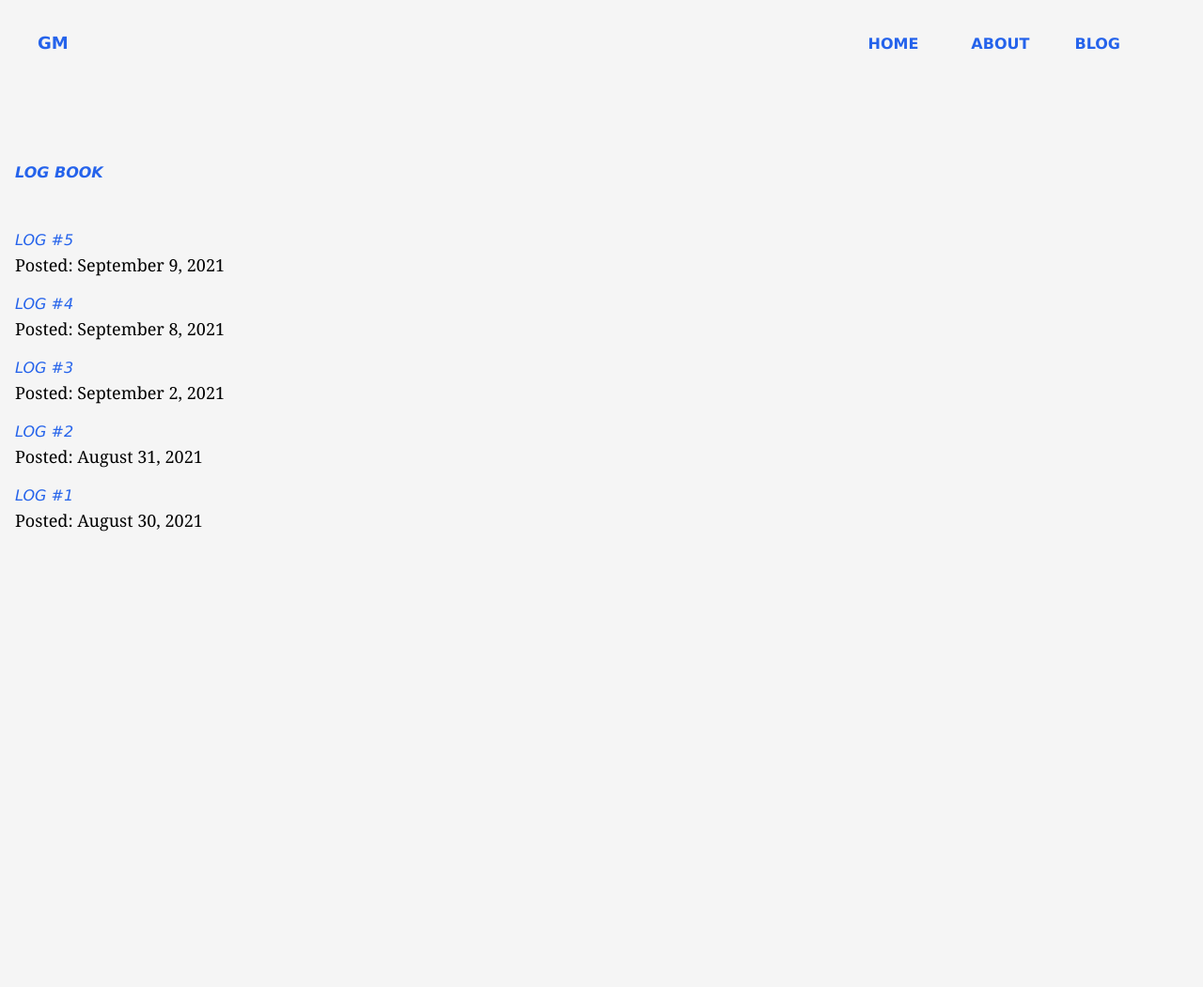
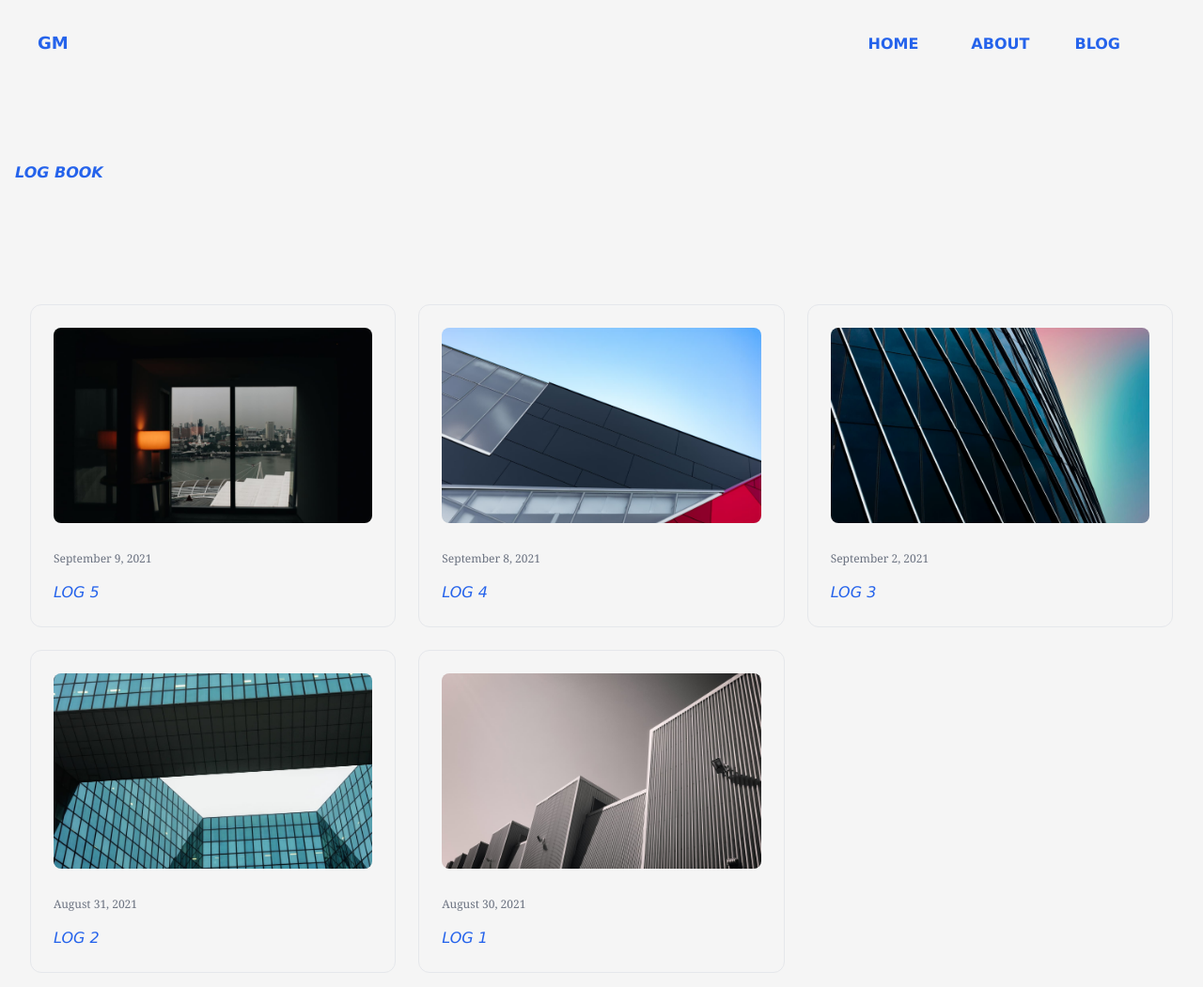
Before and after one commit to gmagnenat/gatsby-tests, a Gatsby site: page /blog in a window 1280 px wide. Shown: the whole page at 94% size. Before the commit the page ends 800 px from the top, so only its background shows below. Built offline with nearby package versions, Linux system fonts and the light colour scheme; Gatsby itself is replaced by a stand-in of ours; some packages are replaced by stand-ins of ours.

Commit message:
add images to posts, restructure the posts list, display thumbnail

```diff
--- a/blog/100d-of-code-log-1.mdx
+++ b/blog/100d-of-code-log-1/index.mdx
@@ -1,6 +1,10 @@
 ---
-title: 'Log #1'
-datePublished: '2021-08-30'
+title: 'Log 1'
+date: '2021-08-30'
+hero_image: './pexels-nohk-1766643.jpg'
+hero_image_alt: 'Grayscale picture of a building'
+hero_image_credit_text: 'NOHK'
+hero_image_credit_link: 'https://www.pexels.com/photo/grayscale-photo-of-building-1766643/'
 author: 'Gwenaël Magnenat'
 ---
 
--- a/blog/100d-of-code-log-2.mdx
+++ b/blog/100d-of-code-log-2/index.mdx
@@ -1,6 +1,10 @@
 ---
-title: 'Log #2'
-datePublished: '2021-08-31'
+title: 'Log 2'
+date: '2021-08-31'
+hero_image: './pexels-pixabay-302822.jpg'
+hero_image_alt: 'Building in green glass'
+hero_image_credit_text: 'Pixabay'
+hero_image_credit_link: 'https://www.pexels.com/fr-fr/photo/panneau-en-verre-vert-302822/'
 author: 'Gwenaël Magnenat'
 ---
 
--- a/blog/100d-of-code-log-3.mdx
+++ b/blog/100d-of-code-log-3/index.mdx
@@ -1,6 +1,10 @@
 ---
-title: 'Log #3'
-datePublished: '2021-09-02'
+title: 'Log 3'
+date: '2021-09-02'
+hero_image: './pexels-henry-&-co-2250180.jpg'
+hero_image_alt: 'Close-up photography of curtain-wall building'
+hero_image_credit_text: 'Henry & Co.'
+hero_image_credit_link: 'https://www.pexels.com/photo/close-up-photography-of-curtain-wall-building-2250180/'
 author: 'Gwenaël Magnenat'
 ---
 
--- a/blog/100d-of-code-log-4.mdx
+++ b/blog/100d-of-code-log-4/index.mdx
@@ -1,6 +1,10 @@
 ---
-title: 'Log #4'
-datePublished: '2021-09-08'
+title: 'Log 4'
+date: '2021-09-08'
+hero_image: './pexels-scott-webb-532571.jpg'
+hero_image_alt: 'low-angle-photography-of-black-and-silver-building'
+hero_image_credit_text: 'Scott Webb'
+hero_image_credit_link: 'https://www.pexels.com/photo/low-angle-photography-of-black-and-silver-building-532571/'
 author: 'Gwenaël Magnenat'
 ---
 
--- a/blog/100d-of-code-log-5.mdx
+++ b/blog/100d-of-code-log-5/index.mdx
@@ -1,6 +1,10 @@
 ---
-title: 'Log #5'
-datePublished: '2021-09-09'
+title: 'Log 5'
+date: '2021-09-09'
+hero_image: './pexels-alleksana-4239736.jpg'
+hero_image_alt: 'City view from a window'
+hero_image_credit_text: 'alleksana'
+hero_image_credit_link: 'https://www.pexels.com/photo/city-view-from-a-window-4239736/'
 author: 'Gwenaël Magnenat'
 ---
 
--- a/gatsby-config.js
+++ b/gatsby-config.js
@@ -12,6 +12,7 @@ module.exports = {
     `gatsby-plugin-postcss`,
     `gatsby-plugin-react-helmet`,
     `gatsby-plugin-image`,
+    `gatsby-transformer-sharp`,
     // `gatsby-plugin-sharp`,
     {
       resolve: `gatsby-plugin-sharp`,
--- a/package.json
+++ b/package.json
@@ -28,6 +28,7 @@
     "gatsby-remark-prismjs": "^5.10.0",
     "gatsby-source-filesystem": "^3.13.0",
     "gatsby-transformer-remark": "^4.10.0",
+    "gatsby-transformer-sharp": "^3.13.0",
     "prismjs": "^1.24.1",
     "react": "^17.0.1",
     "react-dom": "^17.0.1",
--- /dev/null
+++ b/src/components/BlogCard/index.js
@@ -0,0 +1,32 @@
+import React from 'react';
+import { Link } from 'gatsby';
+import { GatsbyImage, getImage } from 'gatsby-plugin-image';
+
+const BlogCard = ({ title, date, hero_image, hero_image_alt, slug }) => {
+  const image = getImage(hero_image);
+
+  return (
+    <div className='w-full md:w-1/2 lg:w-1/3 p-3' key={title}>
+      <div className='p-6 border rounded-xl'>
+        <div className='relative h-52 mb-6'>
+          <span className='absolute top-0 right-0 mt-4 mr-4 text-xs text-white px-2 py-1 font-semibold bg-gray-600 bg-opacity-50 rounded-md uppercase'>
+            Development
+          </span>
+          <GatsbyImage
+            className='w-full h-full object-cover rounded-lg'
+            image={image}
+            alt={hero_image_alt}
+          />
+        </div>
+        <span className='inline-block mb-4 text-xs text-gray-500'>{date}</span>
+        <div>
+          <h2>
+            <Link to={`/blog/${slug}`}>{title}</Link>
+          </h2>
+        </div>
+      </div>
+    </div>
+  );
+};
+
+export default BlogCard;
--- a/src/pages/blog/index.js
+++ b/src/pages/blog/index.js
@@ -1,31 +1,44 @@
 import React from 'react';
-import { graphql, Link } from 'gatsby';
+import { graphql } from 'gatsby';
 import Layout from '../../components/layout';
+import BlogCard from '../../components/BlogCard';
 
 const BlogPage = ({ data }) => {
   return (
     <Layout pageTitle='Log Book'>
-      {data.allMdx.nodes.map((node) => (
-        <article key={node.id}>
-          <h2>
-            <Link to={`/blog/${node.slug}`}>{node.frontmatter.title}</Link>
-          </h2>
-          <p>Posted: {node.frontmatter.datePublished}</p>
-        </article>
-      ))}
+      <section className='relative py-20'>
+        <div className='container px-4 mx-auto'>
+          <div className='flex flex-wrap -m-3 mb-16'>
+            {data.allMdx.nodes.map((node) => (
+              <BlogCard
+                title={node.frontmatter.title}
+                slug={node.slug}
+                date={node.frontmatter.date}
+                hero_image={node.frontmatter.hero_image}
+                hero_image_alt={node.frontmatter.hero_image_alt}
+              />
+            ))}
+          </div>
+        </div>
+      </section>
     </Layout>
   );
 };
 
 export const query = graphql`
   {
-    allMdx(sort: { fields: frontmatter___datePublished, order: DESC }) {
+    allMdx(sort: { fields: frontmatter___date, order: DESC }) {
       nodes {
         frontmatter {
           title
-          datePublished(formatString: "MMMM D, YYYY")
+          date(formatString: "MMMM D, YYYY")
+          hero_image_alt
+          hero_image {
+            childImageSharp {
+              gatsbyImageData
+            }
+          }
         }
-        id
         slug
       }
     }
--- a/src/pages/blog/{mdx.slug}.js
+++ b/src/pages/blog/{mdx.slug}.js
@@ -1,12 +1,22 @@
+import * as React from 'react';
 import { graphql } from 'gatsby';
 import { MDXRenderer } from 'gatsby-plugin-mdx';
-import * as React from 'react';
+import { GatsbyImage, getImage } from 'gatsby-plugin-image';
 import Layout from '../../components/layout';
 
 const BlogPost = ({ data }) => {
+  const image = getImage(data.mdx.frontmatter.hero_image);
+
   return (
     <Layout pageTitle={data.mdx.frontmatter.title}>
-      <p>{data.mdx.frontmatter.datePublished}</p>
+      <p>{data.mdx.frontmatter.date}</p>
+      <GatsbyImage image={image} alt={data.mdx.frontmatter.hero_image_alt} />
+      <p>
+        Photo Credit:{' '}
+        <a href={data.mdx.frontmatter.hero_image_credit_link}>
+          {data.mdx.frontmatter.hero_image_credit_text}
+        </a>
+      </p>
       <MDXRenderer>{data.mdx.body}</MDXRenderer>
     </Layout>
   );
@@ -17,7 +27,15 @@ export const query = graphql`
     mdx(id: { eq: $id }) {
       frontmatter {
         title
-        datePublished(formatString: "MMMM D, YYYY")
+        date(formatString: "MMMM D, YYYY")
+        hero_image_alt
+        hero_image_credit_link
+        hero_image_credit_text
+        hero_image {
+          childImageSharp {
+            gatsbyImageData
+          }
+        }
       }
       body
     }
```
Also changed, not shown: blog/100d-of-code-log-1/pexels-nohk-1766643.jpg (added), blog/100d-of-code-log-2/pexels-pixabay-302822.jpg (added), blog/100d-of-code-log-3/pexels-henry-&-co-2250180.jpg (added), blog/100d-of-code-log-4/pexels-scott-webb-532571.jpg (added), blog/100d-of-code-log-5/pexels-alleksana-4239736.jpg (added), src/components/BlogCard/styles.js (added), 1 other file.
